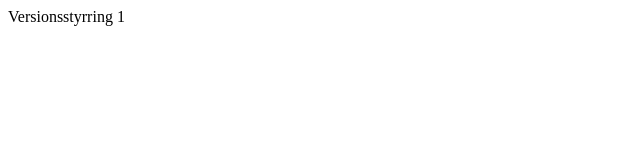
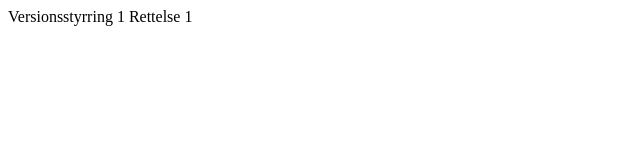
Before and after one commit to martinbirkely/Versionsstyrring-velse-1, a plain HTML site: page index.html in a window 1280 px wide. Shown: the full height of the page, 0-640 px from the left. Drawn offline with Linux system fonts and the light colour scheme.

Commit message:
Update index.html

```diff
--- a/index.html
+++ b/index.html
@@ -8,6 +8,8 @@
 <body>
     <div>
         Versionsstyrring 1
+
+        Rettelse 1
     </div>
 
 </body>
```
